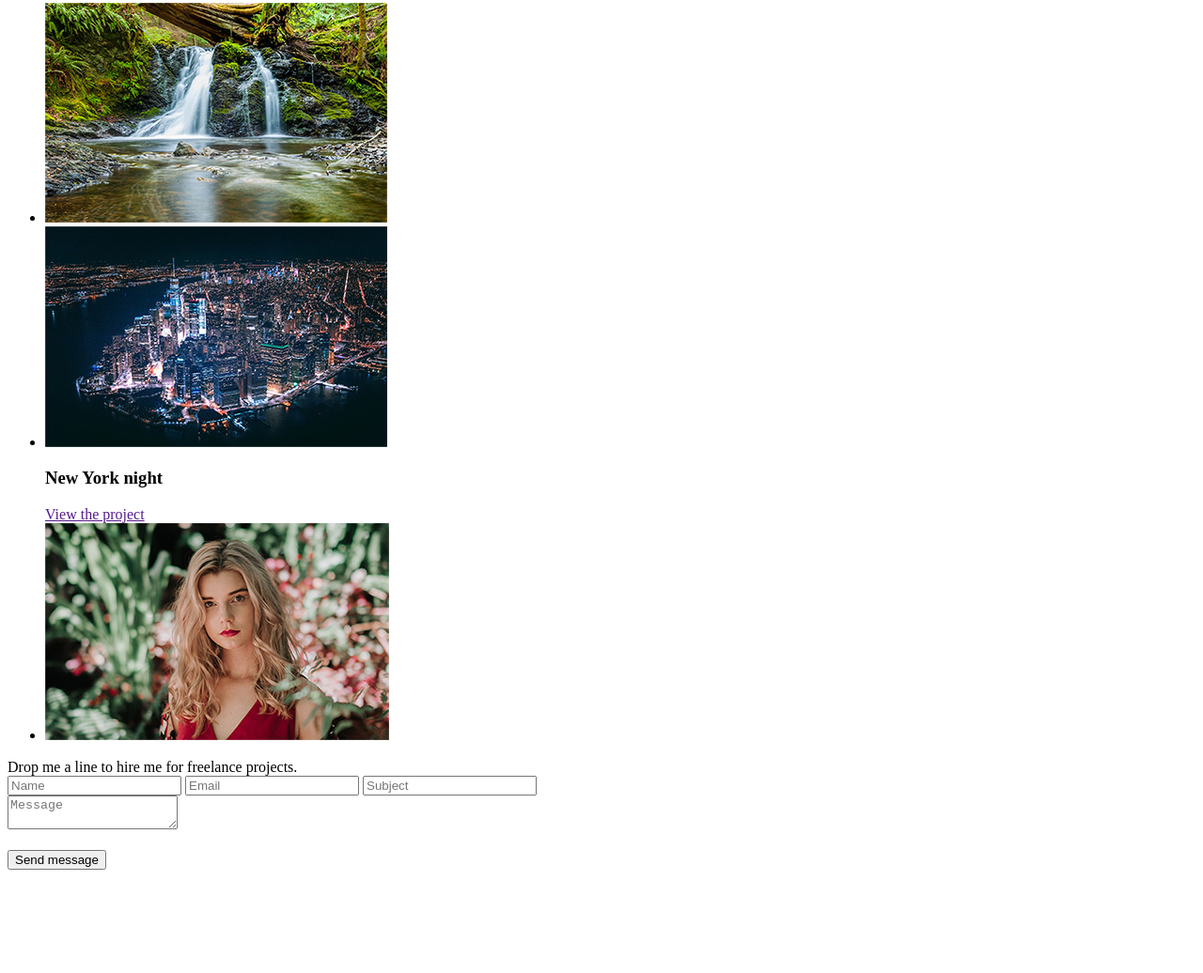
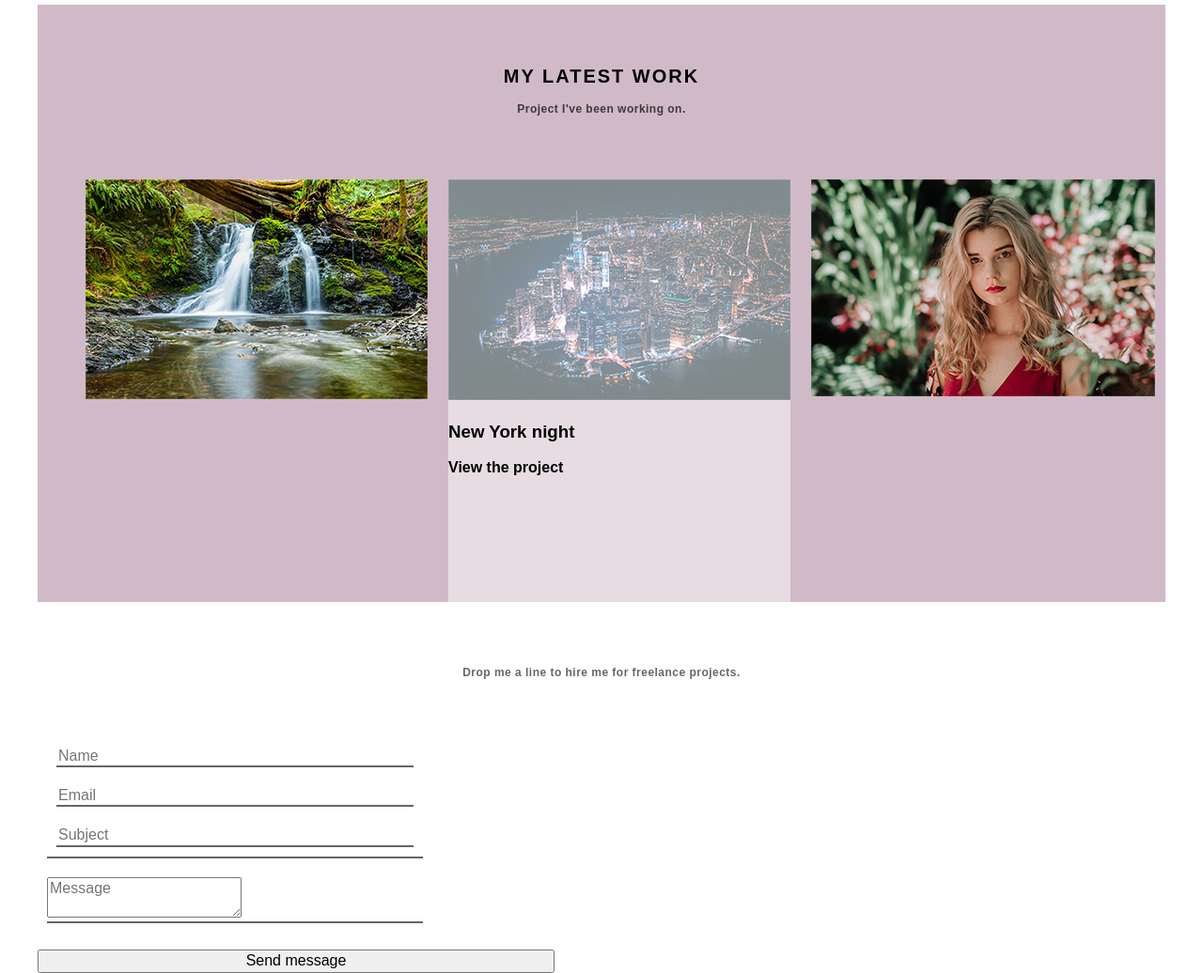
Before and after one commit to sequoiadendron/frontend-beginner, a plain HTML site: page index.html in a window 1280 px wide. Shown: the part 1185-2221 px from the top of the page at 94% size. Before the commit the page ends 2119 px from the top, so only its background shows below. Drawn offline with Linux system fonts and the light colour scheme.

Commit message:
Add updates2

```diff
--- a/index.html
+++ b/index.html
@@ -2,6 +2,8 @@
 
 <html>
 <head>
+	<link rel="stylesheet" href="normalize.css">
+	<link rel="stylesheet" href="style.css">
 </head>
 
 <body>
@@ -87,20 +89,21 @@
 		</section>
 		<section class="form-container">
 			<div class="form-text">Drop me a line to hire me for freelance projects.</div>
-			<form>
-				<div class="input-field">
-					<input class="input" type="text" placeholder="Name">
-					<input class="input" type="text" placeholder="Email">
-					<input class="input" type="text" placeholder="Subject">
-				</div>
-				<div class="message">
+			<form class="contact-form">
+			<div class="input-fields">
+					<input  type="text" class="input" placeholder="Name">
+					<input  type="text" class="input" placeholder="Email">
+					<input  type="text" class="input" placeholder="Subject">
+            </div>
+            <div class="message">
 					<textarea placeholder="Message"></textarea>
-				</div>
+			</div>
+
 				<br/>
-				<div class="buttom-send">
+
 					<button>Send message</button>
-				</div>
 			</form>
+
 		</section>
 	</main>
 </div>
--- a/style.css
+++ b/style.css
@@ -144,25 +144,40 @@ bottom: O;
 width: 100%;
 }
 .form-container{
+font-family: 'Poppins', sans-serif;
 max-width: 1200px;
 margin: 0 auto;
-justify-content: space-around;
 }
 .form-text{
-text-align: center;
 font-size: 12px;
 font-weight: 600;
 color: rgba(0, 0, 0, 0.6);
+letter-spacing: 0.48px;
 line-height: 1.5;
-letter-spacing: 0.48px;
+text-align: center;
 padding: 50px 0;
 }
-.input-field{
+.contact-form{
+max-width: 550px;
+margin: 0 auto,
+padding:30px;
+border-radius: 5px;
 display: flex;
 flex-direction: column;
-margin: 50px;
 }
+.input-fields{
+display: flex;
+flex-direction: column;
+margin-right: 4%;
+justify-content: flex-start;
+}
+.input-fields, .message{
+width: 400px;
+}
+.input-fields, .message,
 .input{
-border: none;
-border-bottom: 5px solid red;
+margin: 10px;
+background: transparent;
+border:0;
+border-bottom: 2px solid  rgba(0, 0, 0, 0.6);
 }
```
